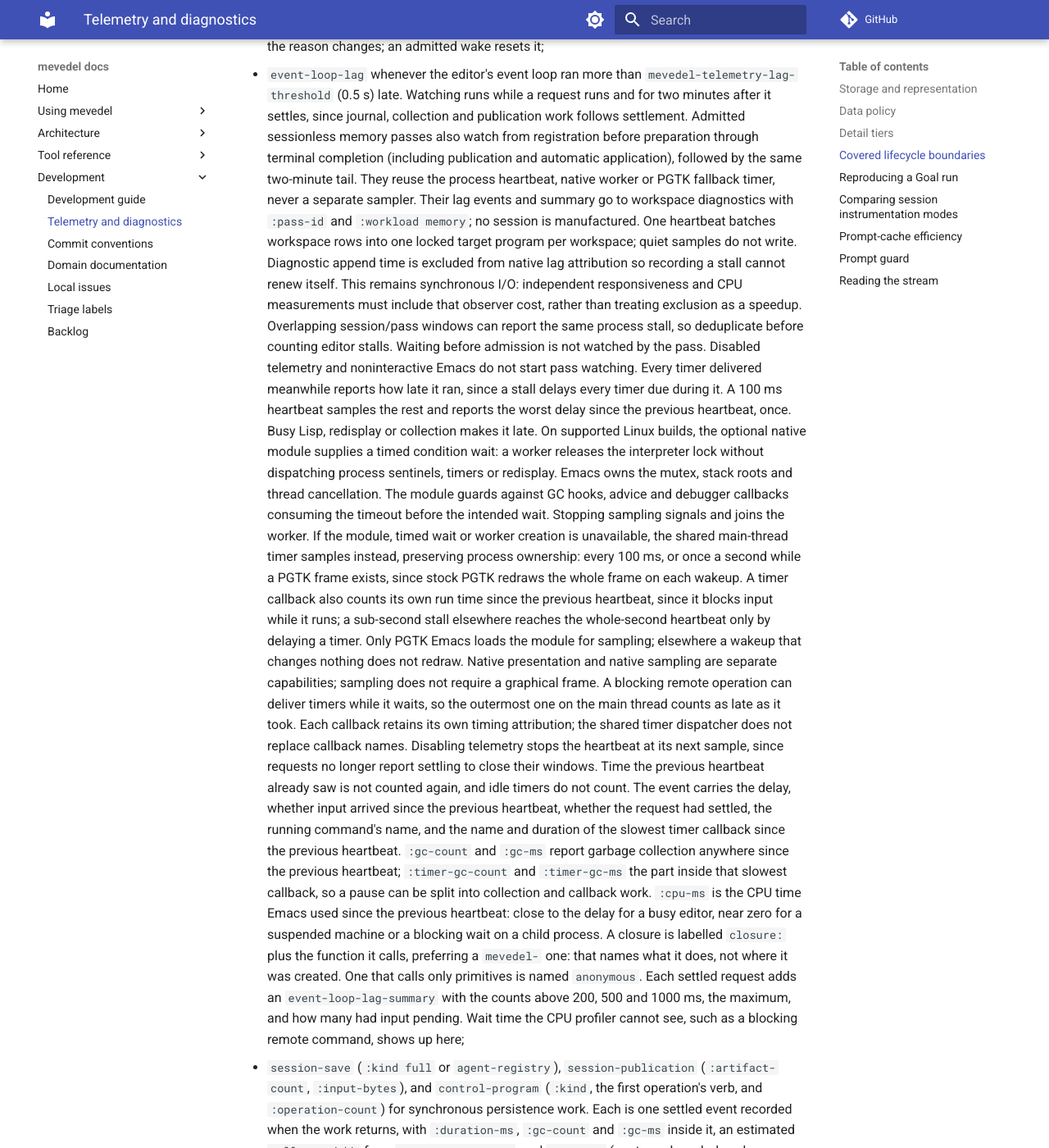
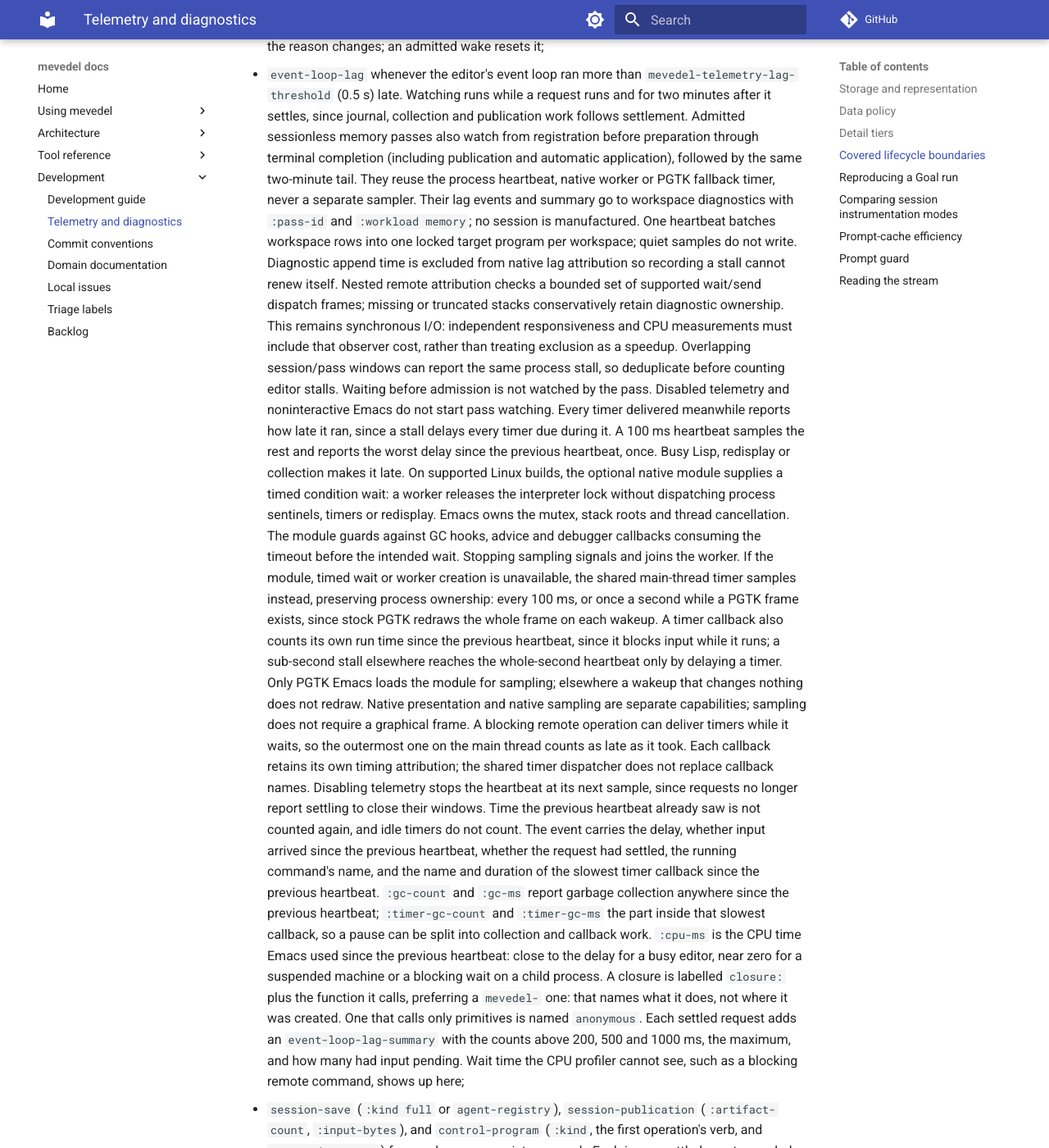
Before and after one commit to FrauH0lle/mevedel, an MkDocs documentation site: the page built from docs/telemetry.md, in a window 1280 px wide and 1400 px high, scrolled down 3606 px. Shown: the whole window at 82% size. Built offline with MkDocs 1.6.1 and Material for MkDocs 9.7.7, drawn with Linux system fonts in a browser that asks for light colours; comment, search, counter and statistics services are not loaded.

Commit message:
fix(telemetry): Isolate diagnostic ownership across reentry and threads

```diff
--- a/docs/telemetry.md
+++ b/docs/telemetry.md
@@ -169,6 +169,8 @@ cancellation releases the fence and leaves the machine retryable.
   manufactured. One heartbeat batches workspace rows into one locked target
   program per workspace; quiet samples do not write. Diagnostic append time is
   excluded from native lag attribution so recording a stall cannot renew itself.
+  Nested remote attribution checks a bounded set of supported wait/send dispatch
+  frames; missing or truncated stacks conservatively retain diagnostic ownership.
   This remains synchronous I/O: independent responsiveness and CPU measurements
   must include that observer cost, rather than treating exclusion as a speedup.
   Overlapping session/pass windows can report the same process
```
Also changed, not shown: 2 other files.
